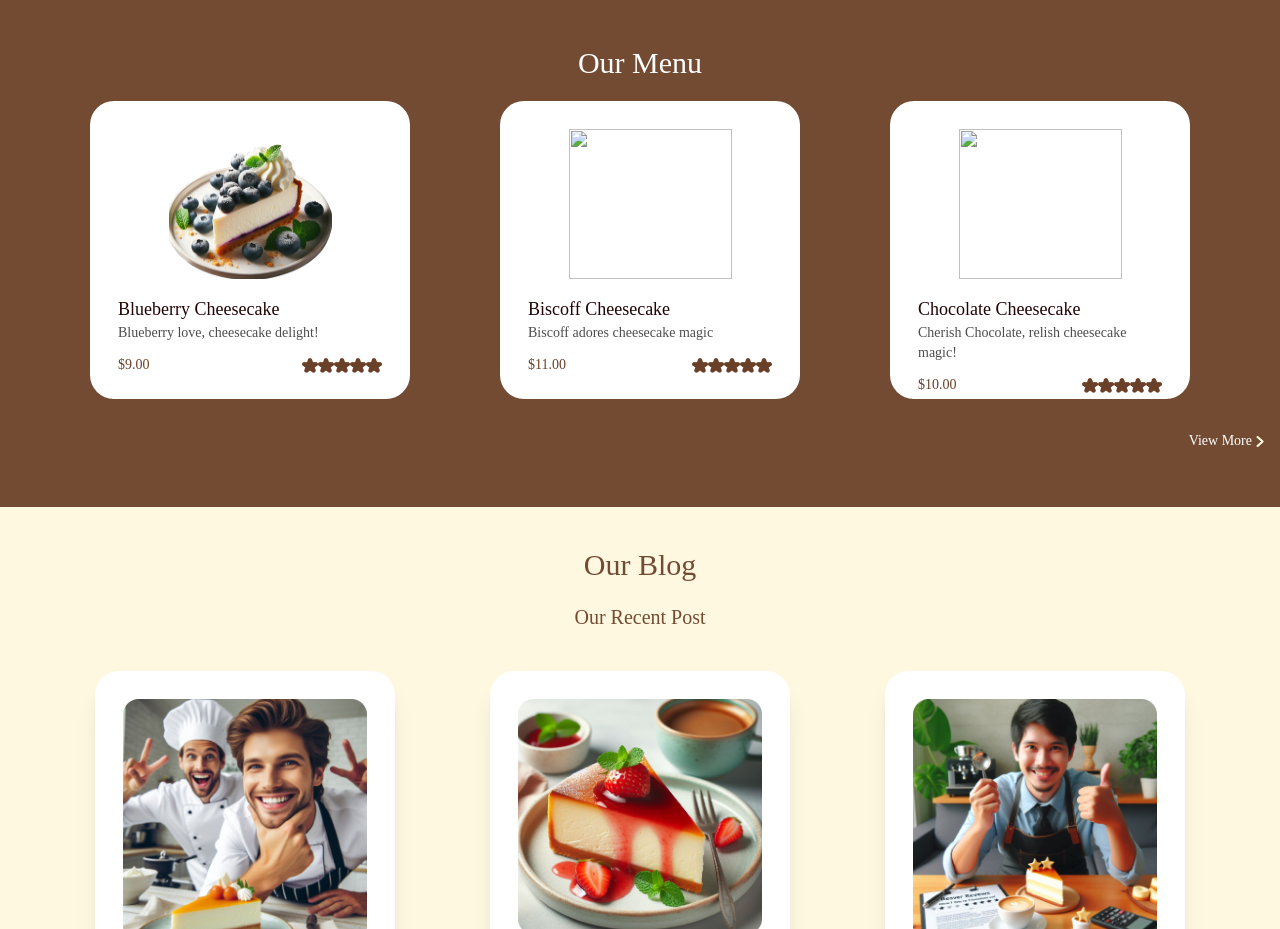
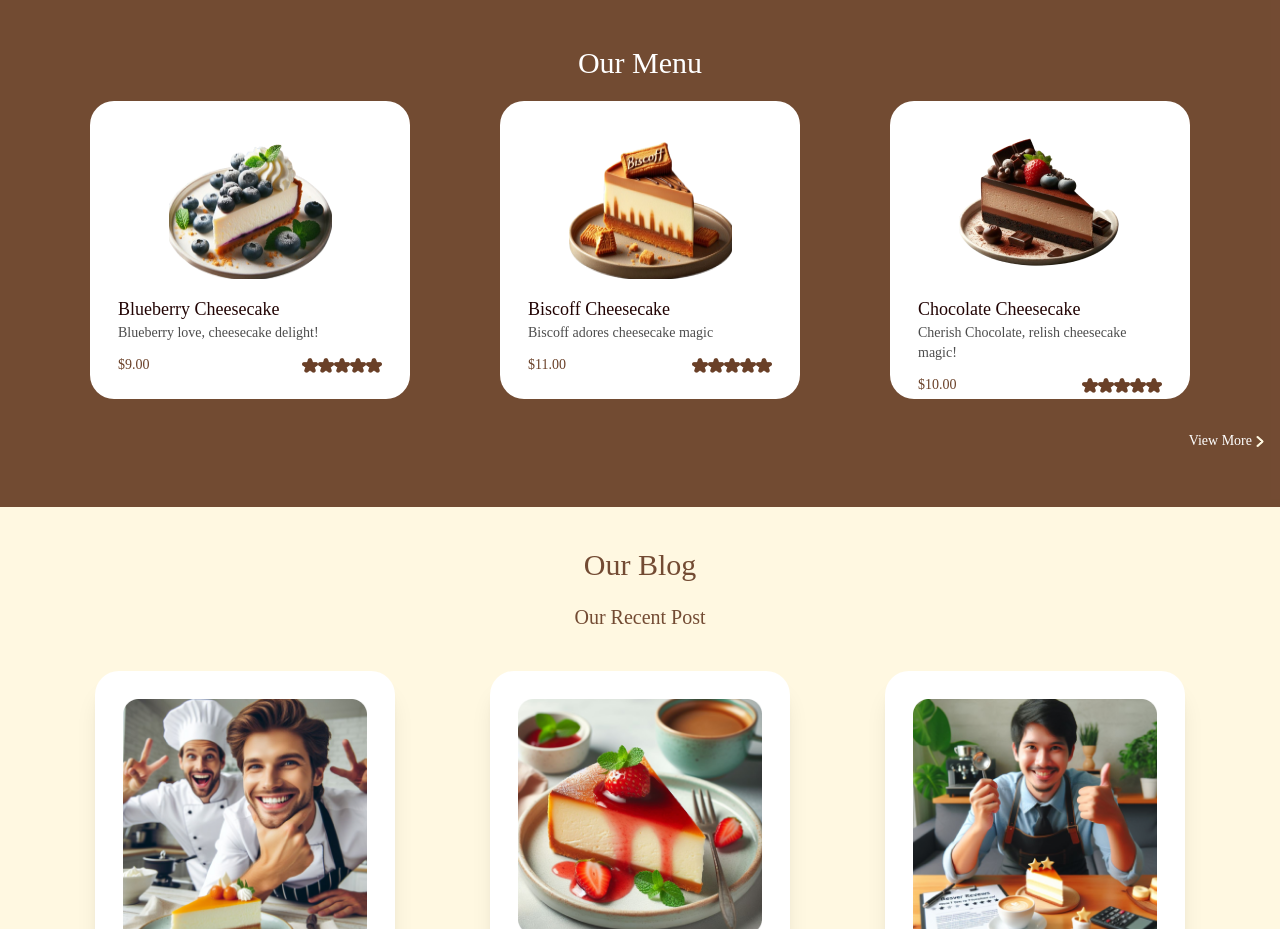
Before and after one commit to Fasanya-Oluwatobiloba/Cheese-cake, a website: page index.html in a window 1280 px wide. Shown: the part 1280-2209 px from the top of the page. Drawn offline with nearby package versions, Linux system fonts and the light colour scheme; a web font is replaced by a local one.

Commit message:
i edited the image

```diff
--- a/index.html
+++ b/index.html
@@ -111,7 +111,7 @@
                 </div>
             </div>
             <div class="md:mx-0 mx-auto bg-white rounded-3xl lg:p-7 md:p-3 p-4 md:mb-0 mb-8 lg:w-[300px] md:w-[240px] lg:h-[298px] md:h-[270px] w-[260px] h-[250px]">
-                <img src="./_cfc4fefe-6fc0-4d98-a359-2ee49dd2683a-removebg-preview 1.png 1.png" class="mx-auto w-[163px] h-[150px]">
+                <img src="./img/_cfc4fefe-6fc0-4d98-a359-2ee49dd2683a-removebg-preview 1.png" class="mx-auto w-[163px] h-[150px]">
                 <h1 class="lg:text-lg md:text-base text-base text-cheese lg:mt-4 md:mt-3 mt-1">Biscoff Cheesecake</h1>
                 <p class="lg:text-sm md:text-xs text-xs mb-3 text-colors">Biscoff adores cheesecake magic</p>
                 <div class="flex items-center justify-between">
@@ -126,7 +126,7 @@
                 </div>
             </div>
             <div class="md:mx-0 mx-auto bg-white rounded-3xl lg:p-7 md:p-3 p-4 lg:w-[300px] lg:h-[298px] md:w-[240px] md:h-[270px] w-[260px] h-[250px]">
-                <img src="./_125ef9de-a98e-4920-9a7f-5f4345b80b17-removebg-preview 1.png 1.png" class="mx-auto w-[163px] h-[150px]">
+                <img src="./img/_125ef9de-a98e-4920-9a7f-5f4345b80b17-removebg-preview 1.png" class="mx-auto w-[163px] h-[150px]">
                 <h1 class="lg:text-lg md:text-base text-base text-cheese lg:mt-4 mt-0.5">Chocolate Cheesecake</h1>
                 <p class="lg:text-sm md:text-xs text-xs text-colors lg:mb-3 md:mb-1">Cherish Chocolate, relish cheesecake magic!</p>
                 <div class="flex items-center justify-between">
```
